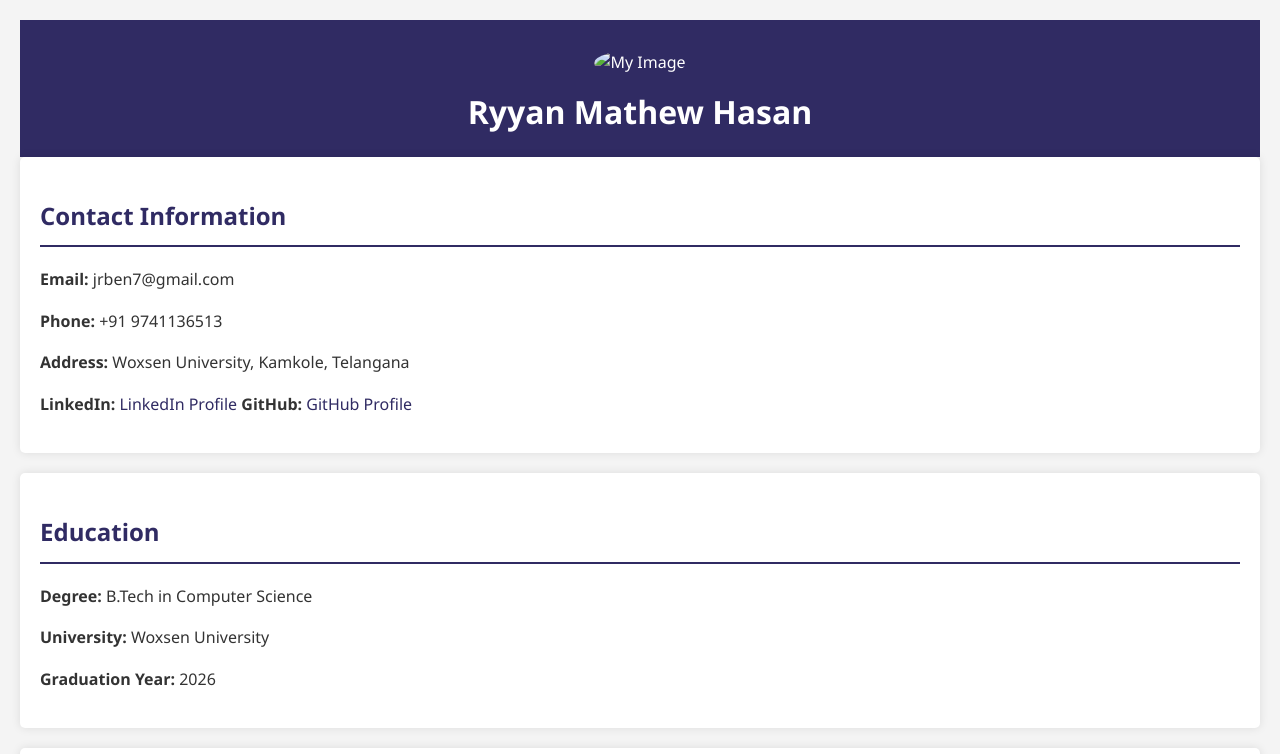
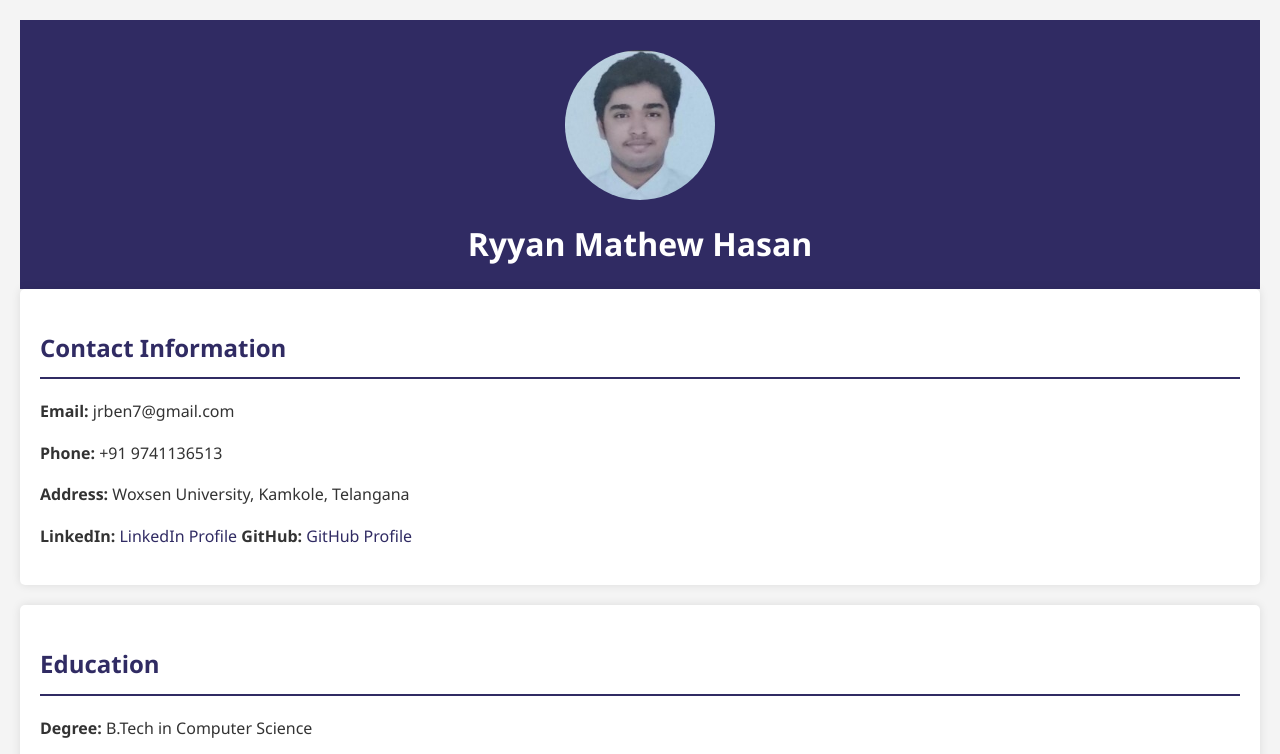
Before and after one commit to ryyan2407/WebTech, a plain HTML site: page CV(ryyan).html in a window 1280 px wide. Shown: the top 754 px of the page. Drawn offline with Linux system fonts and the light colour scheme.

Commit message:
Update CV(ryyan).html

```diff
--- a/CV(ryyan).html
+++ b/CV(ryyan).html
@@ -8,7 +8,7 @@
 <body style="font-family: 'Segoe UI', Tahoma, Geneva, Verdana, sans-serif; line-height: 1.6; margin: 20px; background-color: #f4f4f4; color: #333;">
 
     <header style="text-align: center; background-color: #302b63; padding: 20px; color: #fff;">
-        <img src="your_profile_picture.jpg" alt="My Image" style="border-radius: 50%; max-width: 150px; margin: 10px;">
+        <img src="lol.jpeg" alt="My Image" style="border-radius: 50%; max-width: 150px; margin: 10px;">
         <h1 style="margin: 0;">Ryyan Mathew Hasan</h1>
     </header>
 
```
